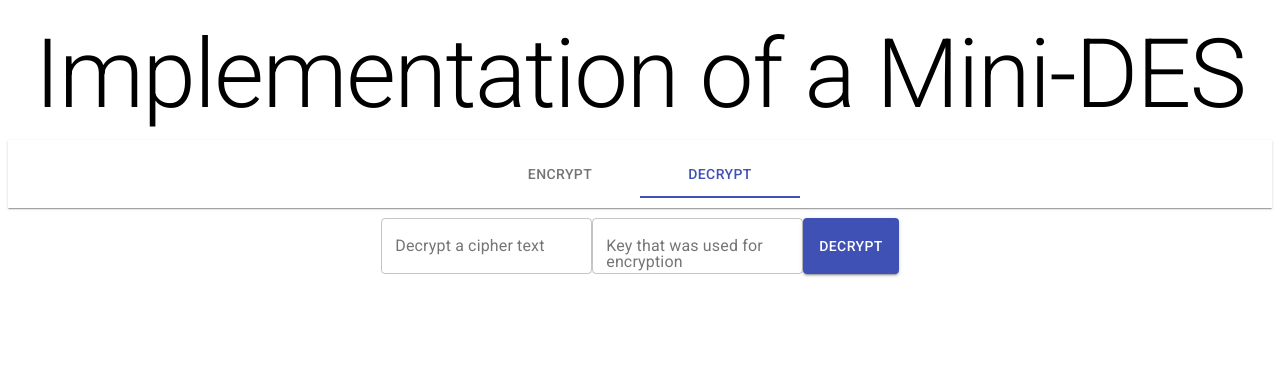
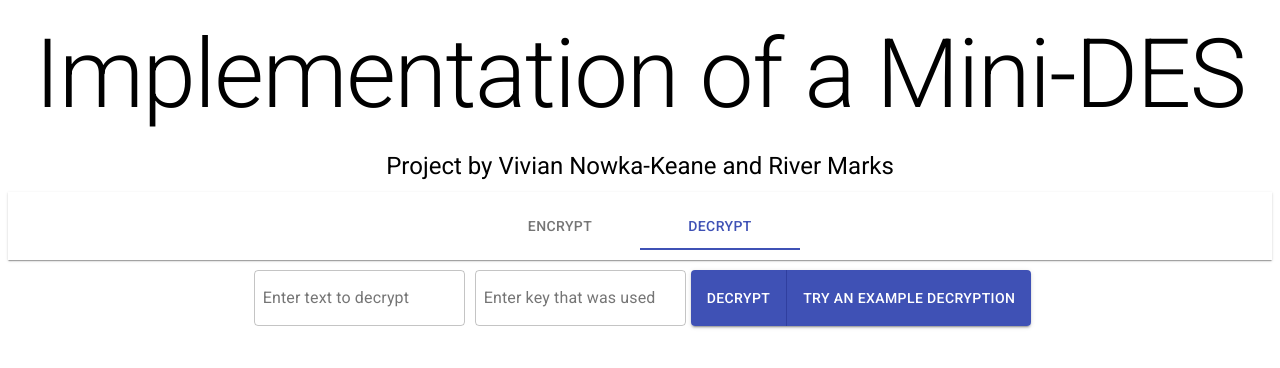
Before and after one commit to rmarks6767/s-des, a React app: page / in a window 1280 px wide. Both pictures are taken after a click on the tab "DECRYPT". Shown: the top 368 px of the page. Built offline with nearby package versions, Linux system fonts and the light colour scheme.

Commit message:
Updated how it is rendering so that it can be served with express

```diff
--- a/src/Components/App/App.css
+++ b/src/Components/App/App.css
@@ -1,5 +1,10 @@
 .app .title {
     text-align: center;
+}
+
+.app .generaler-padding {
+    padding-right: 5px;
+    padding-left: 5px;
 }
 
 .app .general-padding {
--- a/src/Components/App/App.jsx
+++ b/src/Components/App/App.jsx
@@ -1,7 +1,17 @@
 /* eslint-disable import/extensions */
 import React, { useState } from 'react';
 import {
-  Button, Paper, Step, StepContent, StepLabel, Stepper, Tabs, Tab, TextField, Typography,
+  Button,
+  ButtonGroup,
+  Paper,
+  Step,
+  StepContent,
+  StepLabel,
+  Stepper,
+  Tabs,
+  Tab,
+  TextField,
+  Typography,
 } from '@material-ui/core';
 import { stringToBits, binaryToDecimal } from '../../DES/helpers.js';
 import { encrypt } from '../../DES/des.js';
@@ -40,12 +50,12 @@ const App = () => {
     setCiphertext(ct);
   };
 
-  const decryptMessage = () => {
-    const cipherBits = stringToBits(encryptedText);
+  const decryptMessage = (cText, key) => {
+    const cipherBits = stringToBits(cText);
     let text = '';
 
     cipherBits.forEach((bit, i) => {
-      const { result: res, steps: s } = decrypt(bit, decryptionkey);
+      const { result: res, steps: s } = decrypt(bit, key);
 
       if (i === 0) {
         setSteps({
@@ -68,6 +78,9 @@ const App = () => {
     <div className="app">
       <Typography className="title general-padding" variant="h1" component="h2">
         Implementation of a Mini-DES
+      </Typography>
+      <Typography className="title general-padding" variant="h5" component="h5">
+        Project by Vivian Nowka-Keane and River Marks
       </Typography>
       <Paper className="general-padding" square>
         <Tabs
@@ -93,6 +106,7 @@ const App = () => {
       {tab === 0 && (
       <div className="input-area">
         <TextField
+          className="generaler-padding"
           placeholder="Hello World"
           onChange={(e) => setPlaintext(e.target.value)}
           id="outlined-plaintext"
@@ -101,6 +115,7 @@ const App = () => {
           value={plaintext}
         />
         <TextField
+          className="generaler-padding"
           placeholder="1101001001"
           onChange={(e) => setEncryptionKey(e.target.value)}
           id="outlined-encryption-key"
@@ -108,41 +123,56 @@ const App = () => {
           variant="outlined"
           value={encryptionKey}
         />
-        <Button onClick={() => encryptMessage(plaintext, encryptionKey)} variant="contained" color="primary">
+        <ButtonGroup variant="contained" color="primary" aria-label="contained primary button group">
+          <Button onClick={() => encryptMessage(plaintext, encryptionKey)}>
             Encrypt
           </Button>
           <Button
             onClick={() => {
               setPlaintext('Hello World');
-            setEncryptionKey('1001010101');
-            encryptMessage('Hello World', '1001010101');
+              setEncryptionKey('1010101010');
+              encryptMessage('Hello World', '1010101010');
             }}
-          variant="contained"
           >
-          Try a Test Encryption
+            Try an Example Encryption
           </Button>
+        </ButtonGroup>
       </div>
       )}
       {tab === 1 && (
       <div className="input-area">
         <TextField
+          className="generaler-padding"
           placeholder="Ciphertext"
           onChange={(e) => setEncryptedText(e.target.value)}
           id="outlined-ciphertext"
-          label="Decrypt a cipher text"
+          label="Enter text to decrypt"
           variant="outlined"
+          value={encryptedText}
         />
         <TextField
+          className="generaler-padding"
           placeholder="1101001001"
           onChange={(e) => setDecryptionKey(e.target.value)}
           id="outlined-decryption-key-field"
-          label="Key that was used for encryption"
+          label="Enter key that was used"
           variant="outlined"
+          value={decryptionkey}
         />
-        <Button onClick={() => decryptMessage()} variant="contained" color="primary">
+        <ButtonGroup variant="contained" color="primary" aria-label="contained primary button group">
+          <Button onClick={() => decryptMessage(encryptedText, decryptionkey)}>
             Decrypt
           </Button>
-
+          <Button
+            onClick={() => {
+              setEncryptedText('òDWW¡Ò(¡ÙWË');
+              setDecryptionKey('1010101010');
+              decryptMessage('òDWW¡Ò(¡ÙWË', '1010101010');
+            }}
+          >
+            Try an Example Decryption
+          </Button>
+        </ButtonGroup>
       </div>
       )}
       {Object.keys(steps).length !== 0 && (
--- a/src/DES/des.js
+++ b/src/DES/des.js
@@ -109,11 +109,8 @@ const encrypt = (plaintext, key) => {
   // perform final inverse permutation
   const inversePermutation = permutate(round2Result, inversePerm);
 
-  // clean so it falls in correct letters
-  const result = decimalToBinary((binaryToDecimal(inversePermutation.join('')) % 58) + 32);
-
   return {
-    result,
+    result: inversePermutation.join(''),
     steps: {
       'Key Generation': keyGenSteps,
       'Intial Permutation': [`Perform the initial permutation on the plaintext, transforming ${plaintext} into ${initialPermutation.join('')}`],
@@ -146,10 +143,8 @@ const decrypt = (cipherText, key) => {
   // perform final inverse permutation
   const inversePermutation = permutate(round2Result, inversePerm);
 
-  const result = decimalToBinary((binaryToDecimal(inversePermutation.join('')) % 58) + 32);
-
   return {
-    result,
+    result: inversePermutation.join(''),
     steps: {
       'Key Generation': keyGenSteps,
       'Intial Permutation': [`Perform the initial permutation on the cipherText, transforming ${cipherText} into ${initialPermutation.join('')}`],
```
Also changed, not shown: package.json (+7 -2 lines), src/index.js (added, +18 -0 lines), 2 other files (tests, documents, lock files or other folders). Lines whose indentation alone changed are shown as unchanged.
